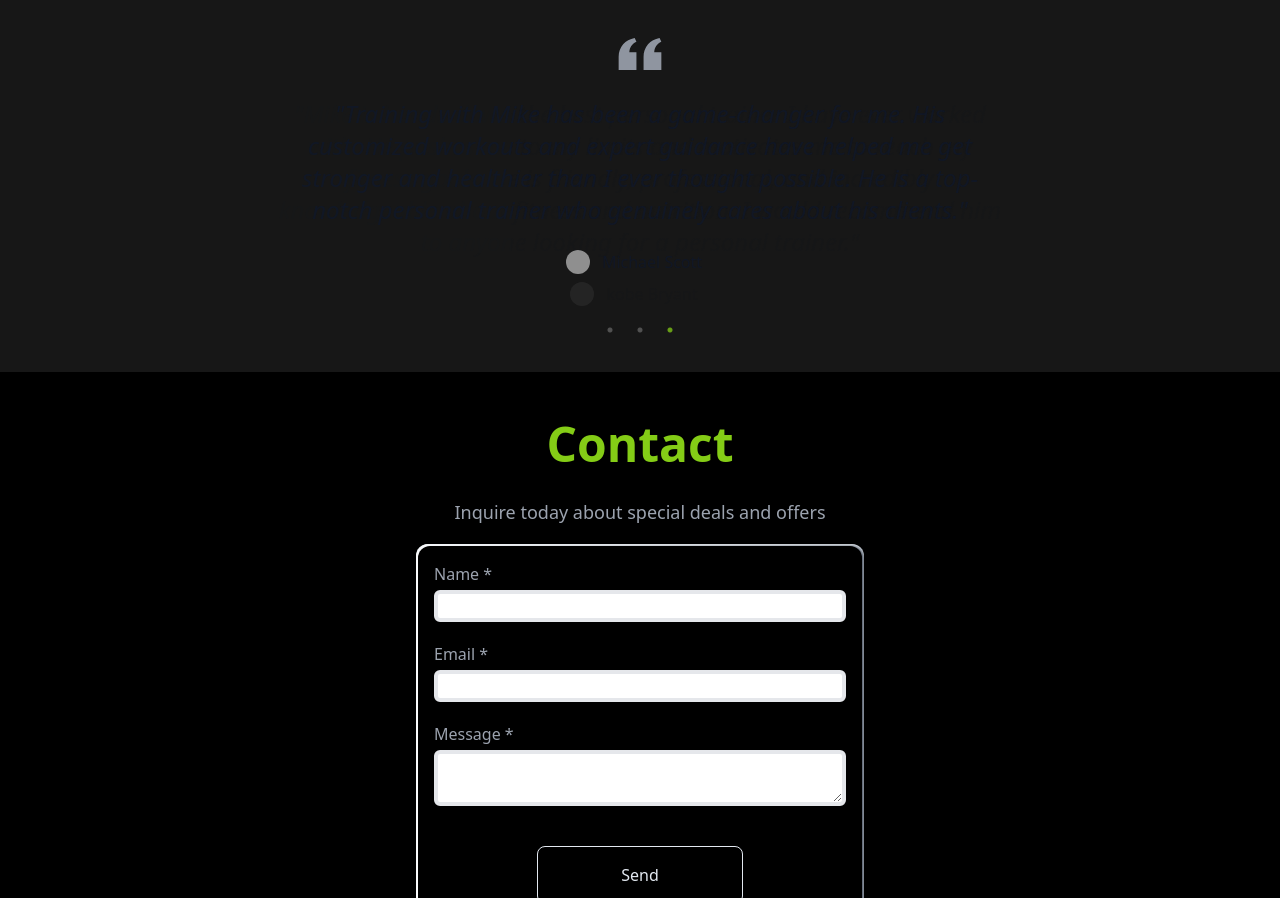
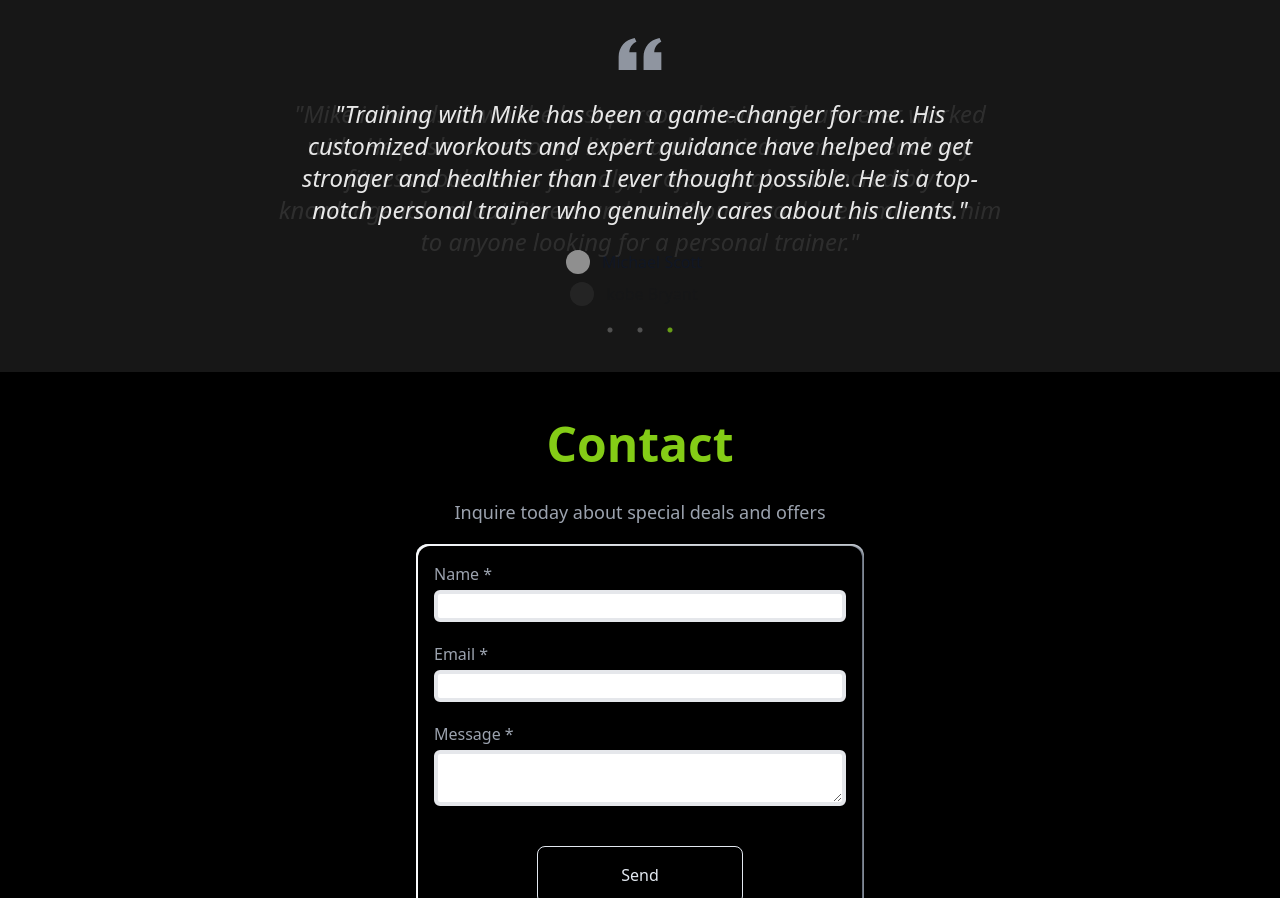
Before and after one commit to marcsouth/Mike-Site, a React (Create React App) app: page / in a window 1280 px wide. Shown: the part 2578-3476 px from the top of the page. Built offline with nearby package versions, Linux system fonts and the light colour scheme; grey boxes are pictures that could not be loaded.

Commit message:
slider text fix

```diff
--- a/src/components/qoutecarousel.js
+++ b/src/components/qoutecarousel.js
@@ -23,7 +23,7 @@ export default function SimpleSlider() {
 <figure className="max-w-screen-md mx-auto text-center mt-10">
     <svg aria-hidden="true" class="w-12 h-12 mx-auto mb-3 text-gray-400 dark:text-gray-600" viewBox="0 0 24 27" fill="none" xmlns="http://www.w3.org/2000/svg"><path d="M14.017 18L14.017 10.609C14.017 4.905 17.748 1.039 23 0L23.995 2.151C21.563 3.068 20 5.789 20 8H24V18H14.017ZM0 18V10.609C0 4.905 3.748 1.038 9 0L9.996 2.151C7.563 3.068 6 5.789 6 8H9.983L9.983 18L0 18Z" fill="currentColor"/></svg>
     <blockquote>
-        <p className="text-2xl italic font-medium text-gray-900 dark:text-white px-4">"Mike is an incredible personal trainer who has helped me achieve my fitness goals in a short amount of time. He is knowledgeable, motivational, and dedicated to his clients.
+        <p className="text-2xl italic font-medium text-white px-4">"Mike is an incredible personal trainer who has helped me achieve my fitness goals in a short amount of time. He is knowledgeable, motivational, and dedicated to his clients.
         I highly recommend him to anyone looking to improve their health and fitness."</p>
     </blockquote>
     <figcaption class="flex items-center justify-center mt-6 space-x-3">
@@ -42,7 +42,7 @@ export default function SimpleSlider() {
     <figure className="max-w-screen-md mx-auto text-center mt-10">
     <svg aria-hidden="true" className="w-12 h-12 mx-auto mb-3 text-gray-400 dark:text-gray-600" viewBox="0 0 24 27" fill="none" xmlns="http://www.w3.org/2000/svg"><path d="M14.017 18L14.017 10.609C14.017 4.905 17.748 1.039 23 0L23.995 2.151C21.563 3.068 20 5.789 20 8H24V18H14.017ZM0 18V10.609C0 4.905 3.748 1.038 9 0L9.996 2.151C7.563 3.068 6 5.789 6 8H9.983L9.983 18L0 18Z" fill="currentColor"/></svg>
     <blockquote>
-        <p className="text-2xl italic font-medium text-gray-900 dark:text-white px-4">"Training with Mike has been a game-changer for me. His customized workouts and expert guidance have helped me get stronger and healthier than I ever thought possible.
+        <p className="text-2xl italic font-medium text-white px-4">"Training with Mike has been a game-changer for me. His customized workouts and expert guidance have helped me get stronger and healthier than I ever thought possible.
          He is a top-notch personal trainer who genuinely cares about his clients."</p>
     </blockquote>
     <figcaption className="flex items-center justify-center mt-6 space-x-3">
@@ -61,7 +61,7 @@ export default function SimpleSlider() {
     <figure className="max-w-screen-md mx-auto text-center mt-10">
     <svg aria-hidden="true" className="w-12 h-12 mx-auto mb-3 text-gray-400 dark:text-gray-600" viewBox="0 0 24 27" fill="none" xmlns="http://www.w3.org/2000/svg"><path d="M14.017 18L14.017 10.609C14.017 4.905 17.748 1.039 23 0L23.995 2.151C21.563 3.068 20 5.789 20 8H24V18H14.017ZM0 18V10.609C0 4.905 3.748 1.038 9 0L9.996 2.151C7.563 3.068 6 5.789 6 8H9.983L9.983 18L0 18Z" fill="currentColor"/></svg>
     <blockquote>
-        <p className="text-2xl italic font-medium text-gray-900 dark:text-white px-4">"Mike is hands down the best personal trainer I have ever worked with. He pushes me to my limits and motivates me to reach my fitness goals. He is friendly, professional, and incredibly knowledgeable about fitness and nutrition. I would recommend him to anyone looking for a personal trainer."</p>
+        <p className="text-2xl italic font-medium text-white px-4">"Mike is hands down the best personal trainer I have ever worked with. He pushes me to my limits and motivates me to reach my fitness goals. He is friendly, professional, and incredibly knowledgeable about fitness and nutrition. I would recommend him to anyone looking for a personal trainer."</p>
     </blockquote>
     <figcaption className="flex items-center justify-center mt-6 space-x-3">
 
```
